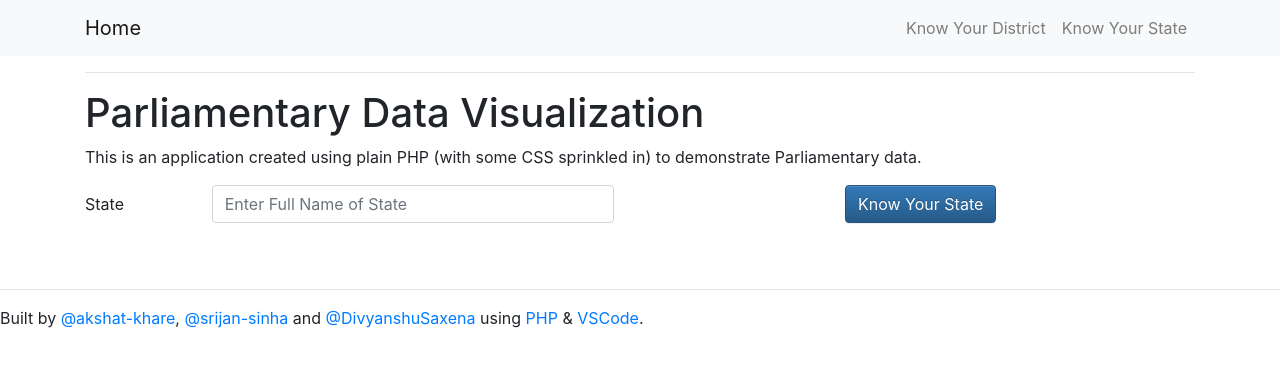
After one commit to akshat-khare/dbfordbms, a PHP site: page /state.php in a window 1280 px wide. The commit adds this page. Shown: the top 367 px of the page. Run offline with PHP 8.4, Linux system fonts and the light colour scheme; some libraries are stand-ins or nearby versions.

Commit message:
States page sdone

```diff
--- a/css/custom.css
+++ b/css/custom.css
@@ -63,3 +63,8 @@ body {
     max-height: 50vh;
     overflow: scroll;
 }
+
+.best-table {
+    display: inline-block;
+    margin: 0 25px;
+}
--- a/navbar.php
+++ b/navbar.php
@@ -13,7 +13,7 @@
                     <a class="nav-link" href="district.php">Know Your District</a>
                 </li>
                 <li class="nav-item">
-                    <a class="nav-link" href="contact.html">Know Your State</a>
+                    <a class="nav-link" href="state.php">Know Your State</a>
                 </li>
                 <!-- <li class="nav-item dropdown">
                     <a class="nav-link dropdown-toggle" href="#" id="navbarDropdownBlog" data-toggle="dropdown"
--- /dev/null
+++ b/state.php
@@ -0,0 +1,210 @@
+<!DOCTYPE html>
+<html lang="en">
+<?php include 'head.php' ?>
+
+<body>
+    <?php include 'navbar.php' ?>
+
+    <!-- PHP Query Variables -->
+    <?php
+        function test_input($data) {
+            $data = trim($data);
+            $data = stripslashes($data);
+            $data = htmlspecialchars($data);
+            return $data;
+        }
+
+        $state = "";
+        $choice = 0;
+        $state_attendance = 0;
+        $year1 = $year2 = $limit1 = $limit2 = 10;
+        $order1 = $order2 = "DESC";
+        if ($_SERVER["REQUEST_METHOD"] == "POST") {
+            if (empty($_POST["state"])) {
+                $nameErr = "State name is required";
+            } else {
+                $state = strtoupper(test_input($_POST["state"]));
+                $choice = 1;
+                // check if name only contains letters and whitespace
+                if (!preg_match("/^[a-zA-Z ]*$/",$state)) {
+                    $nameErr = "Only letters and white space allowed";
+                }
+
+                // Get Filters
+                if (!empty($_POST["year1"])) {
+                    $year1 = $_POST["year1"];
+                }
+                if (!empty($_POST["limit1"])) {
+                    $limit1 = $_POST["limit1"];
+                }
+                if (!empty($_POST["order1"])) {
+                    $order1 = $_POST["order1"];
+                }
+                if (!empty($_POST["year2"])) {
+                    $year2 = $_POST["year2"];
+                }
+                if (!empty($_POST["limit2"])) {
+                    $limit2 = $_POST["limit2"];
+                }
+                if (!empty($_POST["order2"])) {
+                    $order2 = $_POST["order2"];
+                }
+
+                // connect to database
+                $db = pg_connect( "host=localhost port=5432 dbname=project1 user=group_13 password=205-265-669" );
+
+                // Give the queries for the Selected District
+                $querystateattendance = "SELECT ROUND((dayssigned*100 + 10)/(totalsittings + 20), 2) AS attendance FROM statewiseattendance WHERE trim(UPPER(state)) = '$state'";
+                $querytopmps = "SELECT name, constituency, ROUND((dayssigned*100+5)/(totalsittings+10), 2) AS attendance
+                                FROM compiled_attendance WHERE trim(UPPER(state)) = '$state' ORDER BY attendance LIMIT 10";
+                $querypartypos = "SELECT count(*) as num, party_abbreviation FROM ls2009candi
+                                WHERE trim(UPPER(state_name)) = '$state' AND position = 1 GROUP BY party_abbreviation ORDER BY num";
+                $queryavgage = "SELECT ROUND(AVG(candidate_age), 2) as avg_age FROM ls2009candi
+                                WHERE trim(UPPER(state_name)) = '$state' AND position = 1 ORDER BY avg_age";
+                $querympsex = "SELECT candidate_sex, count(*) FROM ls2009candi WHERE trim(UPPER(state_name)) = '$state' AND position = 1 GROUP BY candidate_sex";
+                $querybestdistipc = "SELECT district, sum(total_ipc_crimes) as total_ipc_crimes FROM districtipcdata
+                                WHERE trim(UPPER(state_or_ut)) = '$state' AND 2019-year <= $year1 AND UPPER(district)<>'TOTAL' AND UPPER(district)<>'ZZ TOTAL'
+                                GROUP BY district ORDER BY total_ipc_crimes $order1 LIMIT $limit1";
+                $querybestdistagri = "SELECT district, sum(production) as production FROM agriculture
+                                WHERE trim(UPPER(state)) = '$state' AND 2019-year <= $year2
+                                GROUP BY district ORDER BY production $order2 LIMIT $limit2";
+                $topmps = pg_query($querytopmps);
+                $partypos = pg_query($querypartypos);
+                $avgage = pg_query($queryavgage);
+                $mpsex = pg_query($querympsex);
+                $bestdistipc = pg_query($querybestdistipc);
+                $bestdistagri = pg_query($querybestdistagri);
+                $stateattendance = pg_query($querystateattendance);
+
+                while ($row = pg_fetch_array($stateattendance)) {
+                    $state_attendance = $row['attendance'];
+                }
+            }
+        }
+    ?>
+
+    <!-- Page Content -->
+    <div class="container">
+        <hr>
+        <h1>Parliamentary Data Visualization</h1>
+        <p>This is an application created using plain PHP (with some CSS sprinkled in) to demonstrate Parliamentary data.</p>
+
+        <form method="post" action="state.php?">
+            <div class="row">
+                <div class="col-sm-8">
+                    <div class="form-group row">
+                        <label for="inputState" class="col-sm-2 col-form-label">State</label>
+                        <div class="col-sm-10">
+                            <input name="state" value="<?php echo $state; ?>" class="form-control col-sm-8" id="inputState" placeholder="Enter Full Name of State">
+                        </div>
+                    </div>
+                </div>
+                <div class="col-sm-4">
+                    <div class="form-group row">
+                        <div class="col-sm-10">
+                            <button type="submit" class="btn btn-primary">Know Your State</button>
+                        </div>
+                    </div>
+                </div>
+            </div>
+        </form>
+
+        <?php
+            if ($choice == 1) {
+            // Data for Agriculture and Crime Statistics ?>
+              <hr>
+                <u><h3><?php echo $state; ?></h3></u>
+
+                <p>The average attendance of the MPs from your chosen state is: <?php echo $state_attendance; ?></p>
+                <p><strong>Demography of MPs elected from this state:</strong></p>
+                <p>The average age of MPs from this state is: <?php ?></p>
+
+                <p><strong>Position of Districts:</strong></p>
+                <p>The position of the districts of this state as per the given filters is as follows: </p>
+
+                <form action="state.php?choice=1" method="post">
+                    <div class="form-row">
+                        <div class="form-group col-md-3">
+                            <label for="inputLimit1">Number of cities for Crimes</label>
+                            <input type="number" class="form-control" id="inputLimit1" placeholder="10" min="10" name="limit1" value="<?php echo $limit1; ?>">
+                        </div>
+                        <div class="form-group col-md-3">
+                            <label for="inputOrder1">Order of display for Crimes</label>
+                            <select id="inputOrder1" class="form-control" name="order1">
+                                <option <?php if ($order1 == "DESC") echo "selected"; ?>>DESC</option>
+                                <option <?php if ($order1 == "ASC") echo "selected"; ?>>ASC</option>
+                            </select>
+                        </div>
+                        <div class="form-group col-md-3">
+                            <label for="inputLimit2">Number of cities for Agriculture</label>
+                            <input type="number" class="form-control" id="inputLimit2" placeholder="10" min="10" name="limit2" value="<?php echo $limit2; ?>">
+                        </div>
+                        <div class="form-group col-md-3">
+                            <label for="inputOrder2">Order of display for Agriculture</label>
+                            <select id="inputOrder2" class="form-control" name="order2">
+                                <option <?php if ($order2 == "DESC") echo "selected"; ?>>DESC</option>
+                                <option <?php if ($order2 == "ASC") echo "selected"; ?>>ASC</option>
+                            </select>
+                        </div>
+                    </div>
+                    <input type="hidden" value="<?php echo $state; ?>" name="state">
+                    <div class="form-row align-items-center" >
+                        <div class="form-group col-md-5">
+                            <label for="inputYear1">Years for which the data has to be shown for Crimes</label>
+                            <input type="number" class="form-control" id="inputYear1" placeholder="10" min="5" name="year1" value="<?php echo $year1; ?>">
+                        </div>
+                        <div class="form-group col-md-5">
+                            <label for="inputYear2">Years for which the data has to be shown for Agriculture</label>
+                            <input type="number" class="form-control" id="inputYear2" placeholder="10" min="5" name="year2" value="<?php echo $year2; ?>">
+                        </div>
+                        <div class="col-md-2">
+                            <button type="submit" class="btn btn-primary">Filter Query</button>
+                        </div>
+                    </div>
+                </form>
+
+
+                <?php
+                    echo '<table class="best-table">
+                            <thead>
+                                <tr>
+                                    <th>District</th>
+                                    <th>Total IPC Crimes</th>
+                                </tr>
+                            </thead>
+                        <tbody>';
+                    while ($row = pg_fetch_array($bestdistipc)) {
+                            echo '<tr>
+                                <td>'.$row['district'].'</td>
+                                <td>'.$row['total_ipc_crimes'].'</td>
+                            </tr>';
+                    }
+                    echo '</tbody>
+                    </table>';
+                    echo '<table class="best-table">
+                            <thead>
+                                <tr>
+                                    <th>District</th>
+                                    <th>Total Production</th>
+                                </tr>
+                            </thead>
+                        <tbody>';
+                    while ($row = pg_fetch_array($bestdistagri)) {
+                            echo '<tr>
+                                <td>'.$row['district'].'</td>
+                                <td>'.$row['production'].'</td>
+                            </tr>';
+                    }
+                    echo '</tbody>
+                    </table>';
+                ?>
+        <?php } ?>
+
+
+    </div>
+
+    <?php include 'footer.php' ?>
+
+</body>
+
+</html>
```
